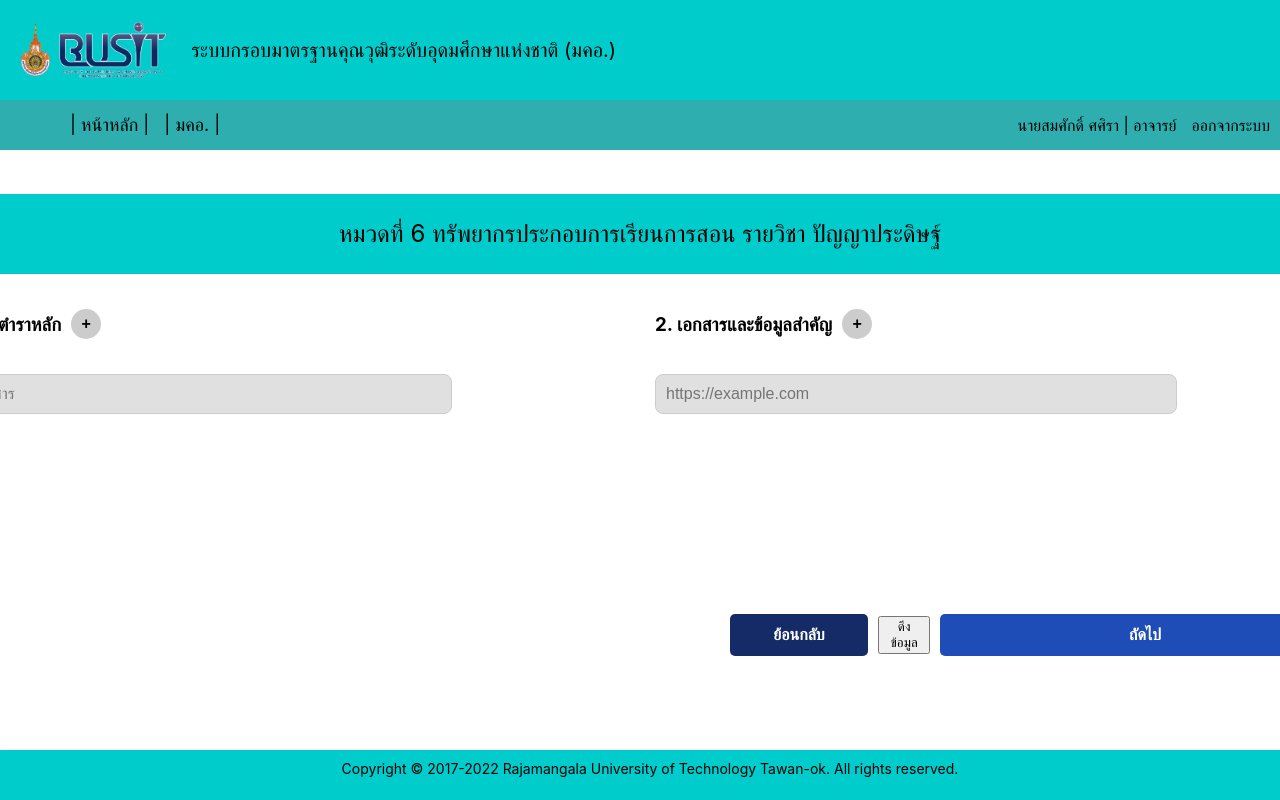
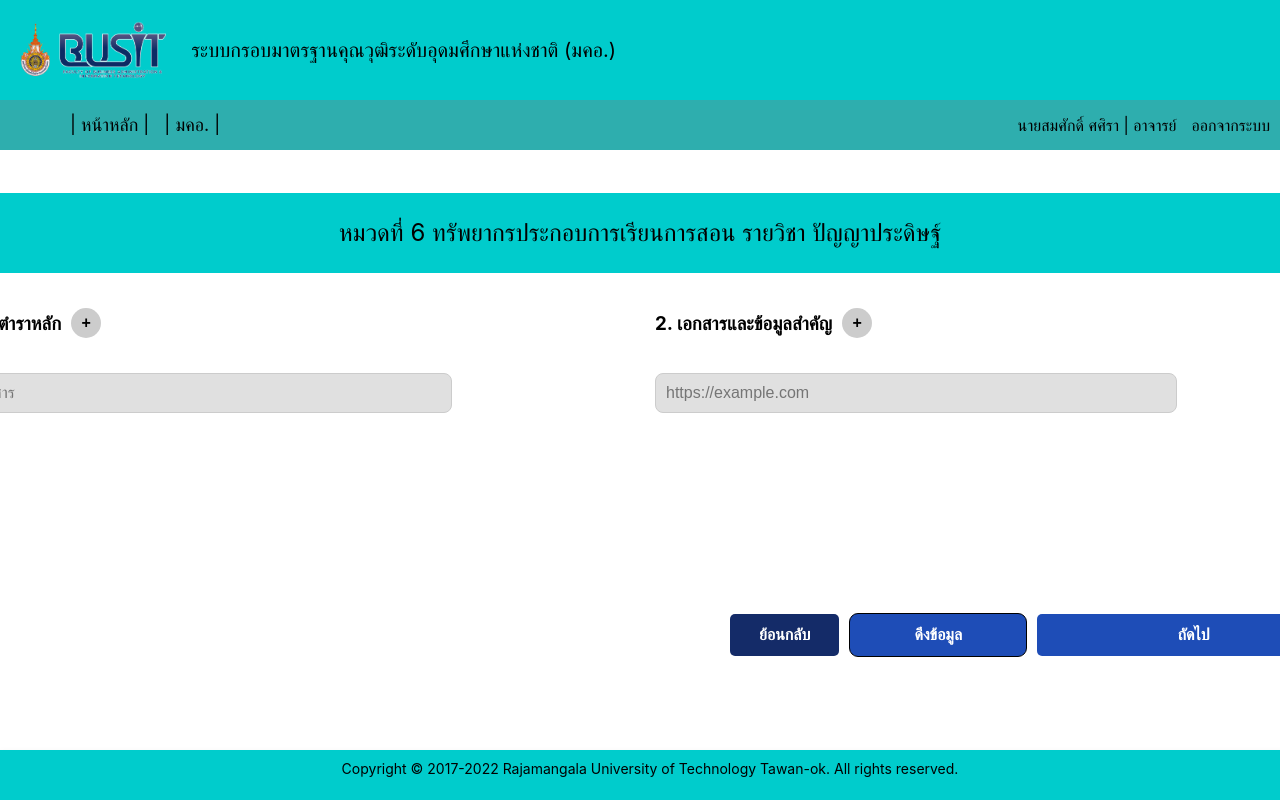
Before and after one commit to XxFlukeyxX/busitdoc, a React (Create React App) app: page /mqa3-insert6 in a window 1280 px wide. Shown: the top 800 px of the page. Built offline with nearby package versions, Linux system fonts and the light colour scheme.

Commit message:
Update MQA3Insert6.css
เพิ่มดีไซน์ปุ่มดึงข้อมูล

```diff
--- a/src/pages/MQA3Page/MQA3Insert/MQA3Insert6.css
+++ b/src/pages/MQA3Page/MQA3Insert/MQA3Insert6.css
@@ -161,3 +161,21 @@
 .next-btn6:hover {
     background-color: #153a8f;
 }
+.fetch-btn6{
+    width: 250px;
+    padding: 12px;
+    font-size: 16px;
+    font-weight: bold;
+    color: white;
+    background-color: #1e4db7;
+    border: 1px solid black;
+    border-radius: 9px;
+    cursor: pointer;
+    text-align: center;
+    outline: none;
+    display: block;
+}
+
+.fetch-btn6:hover {
+    background-color: #153a8f;
+}
```
